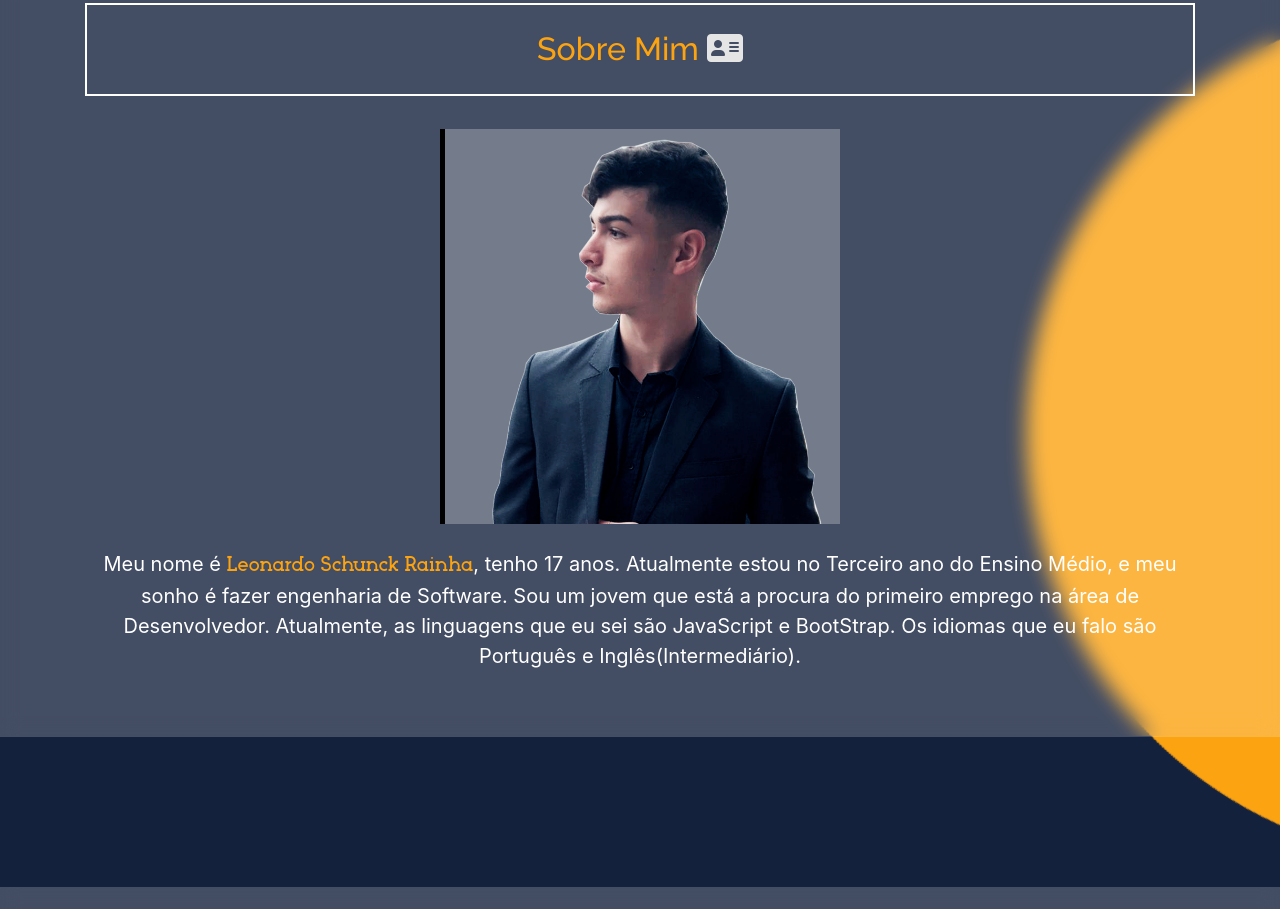
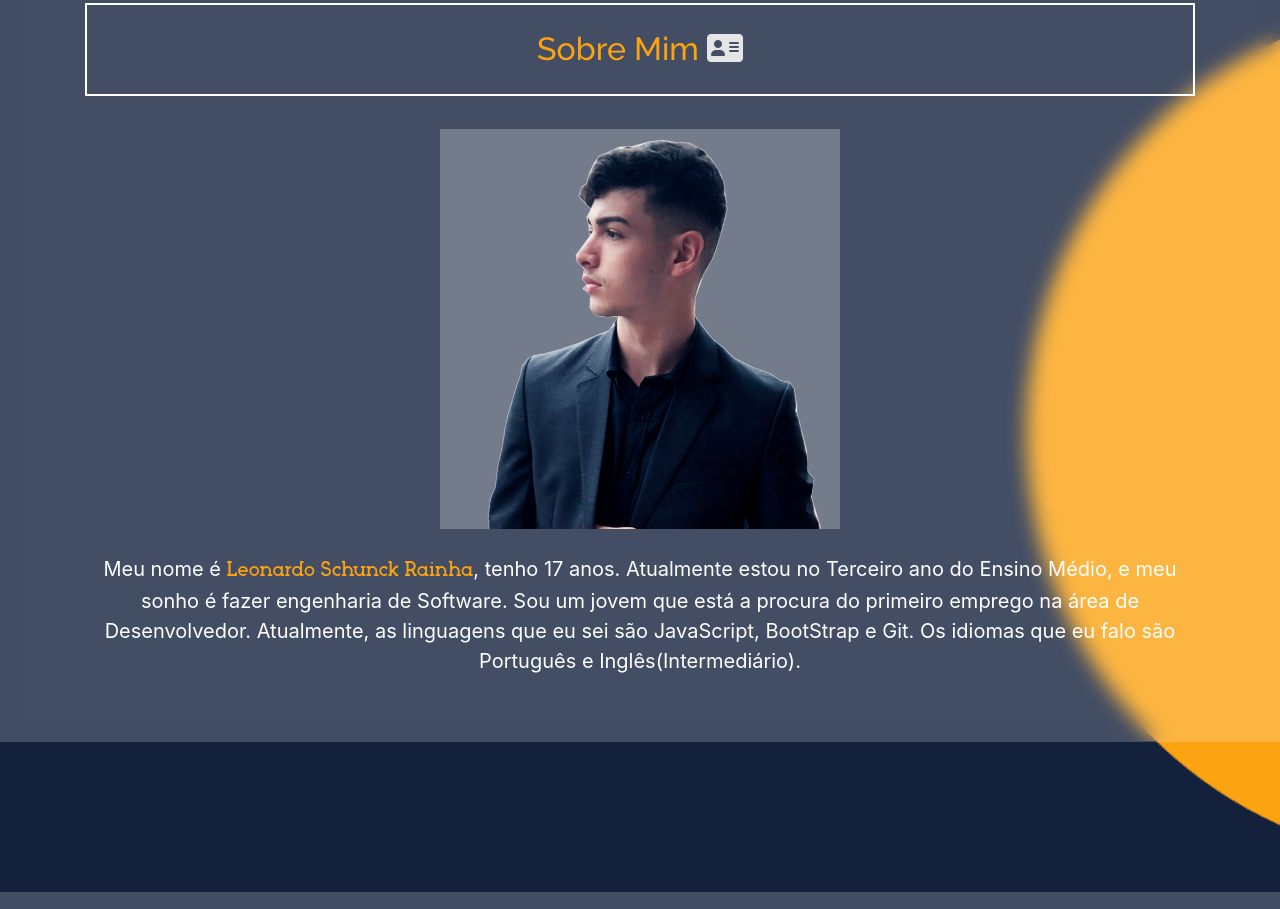
Before and after one commit to SchunckLeonardo/Portfolio-Leonardo-Schunck-Rainha, a plain HTML site: page index.html in a window 1280 px wide. Shown: the part 840-1749 px from the top of the page. Drawn offline with nearby package versions, Linux system fonts and the light colour scheme.

Commit message:
Removendo borda, e adicionando GIT

```diff
--- a/css/estilo.css
+++ b/css/estilo.css
@@ -184,7 +184,6 @@ div#sobre div.col-md-12 h2 {
 }
 
 div#sobre div.col-md-12 img#perfil {
-    border-left: 5px solid #000;
     background-color: rgba(229, 229, 229, 0.3);
     cursor: pointer;
     transition: 500ms linear;
--- a/index.html
+++ b/index.html
@@ -122,7 +122,7 @@
                 <div class="col-md-12">
 
                     <p id="ingles">Meu nome é <span>Leonardo Schunck Rainha</span>, tenho 17 anos. Atualmente estou no Terceiro ano do Ensino Médio, e meu sonho é fazer engenharia de Software. Sou um jovem que está a procura do primeiro emprego na área de Desenvolvedor.
-                        Atualmente, as linguagens que eu sei são JavaScript e BootStrap. Os idiomas que eu falo são Português e Inglês(Intermediário).
+                        Atualmente, as linguagens que eu sei são JavaScript, BootStrap e Git. Os idiomas que eu falo são Português e Inglês(Intermediário).
                     </p>
 
                 </div>
```
